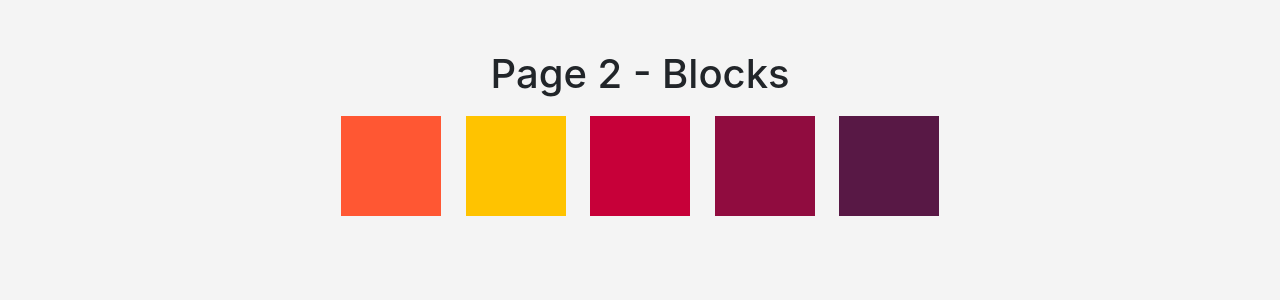
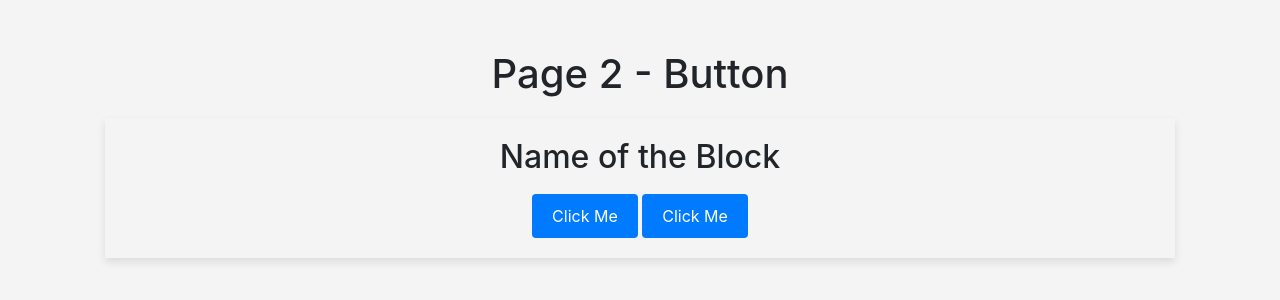
Before and after one commit to bearskip/WebpageCourse, a plain HTML site: page page1.html in a window 1280 px wide. Drawn offline with nearby package versions, Linux system fonts and the light colour scheme.

Commit message:
Update page1.html

```diff
--- a/page1.html
+++ b/page1.html
@@ -3,7 +3,7 @@
 <head>
 <meta charset="UTF-8">
 <meta name="viewport" content="width=device-width, initial-scale=1.0">
-<title>Page 2 - Blocks</title>
+<title>Page 2 - Block with Button</title>
 <link rel="stylesheet" href="https://maxcdn.bootstrapcdn.com/bootstrap/4.5.2/css/bootstrap.min.css">
 <style>
   body {
@@ -11,44 +11,37 @@
     padding-top: 50px;
   }
 
-  .block {
-    width: 100px;
-    height: 100px;
-    margin: 10px;
-    display: inline-block;
+  .block-container {
+    text-align: center;
+    box-shadow: 0 4px 8px rgba(0, 0, 0, 0.1); /* Add shadow */
+    padding: 20px;
+    margin: 20px;
   }
 
-  .block-1 {
-    background-color: #FF5733;
-  }
-
-  .block-2 {
-    background-color: #FFC300;
-  }
-
-  .block-3 {
-    background-color: #C70039;
-  }
-
-  .block-4 {
-    background-color: #900C3F;
-  }
-
-  .block-5 {
-    background-color: #581845;
+  .btn {
+    background-color: #007bff;
+    color: white;
+    border: none;
+    padding: 10px 20px;
+    text-align: center;
+    text-decoration: none;
+    display: inline-block;
+    font-size: 16px;
+    margin-top: 10px;
+    cursor: pointer;
   }
 </style>
 </head>
 <body>
 
 <div class="container text-center">
-  <h1>Page 2 - Blocks</h1>
+  <h1>Page 2 - Button</h1>
 
-  <div class="block block-1"></div>
-  <div class="block block-2"></div>
-  <div class="block block-3"></div>
-  <div class="block block-4"></div>
-  <div class="block block-5"></div>
+  <div class="block-container">
+    <h2>Name of the Block</h2>
+    <button class="btn">Click Me</button>
+    <button class="btn" onclick="window.location.href = 'page2.html';">Click Me</button>
+  </div>
 </div>
 
 <script src="https://ajax.googleapis.com/ajax/libs/jquery/3.5.1/jquery.min.js"></script>
```
